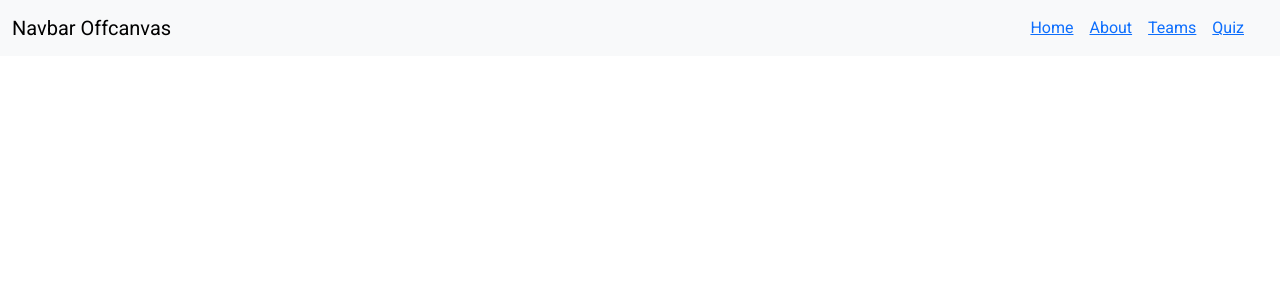
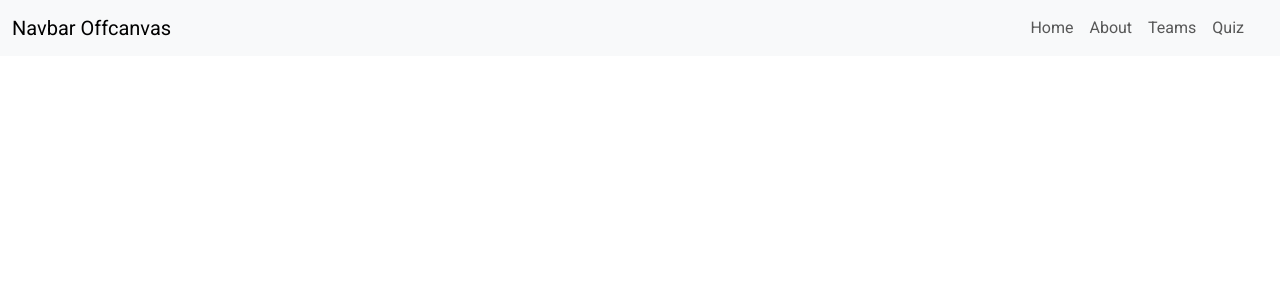
Before and after one commit to VenessaKarlsson/NFLGuide, a Next.js app in the folder nfl/: page / in a window 1280 px wide. Shown: the top 300 px of the page. Built offline with nearby package versions, Linux system fonts and the light colour scheme.

Commit message:
changes link

```diff
--- a/nfl/app/page.tsx
+++ b/nfl/app/page.tsx
@@ -26,18 +26,10 @@ export default function Home() {
             </Offcanvas.Header>
             <Offcanvas.Body>
               <Nav className="justify-content-end flex-grow-1 pe-3">
-                <Nav.Link>
-                  <Link href={'#'}>Home</Link>
-                </Nav.Link>
-                <Nav.Link>
-                  <Link href={'/about'}>About</Link>
-                </Nav.Link>
-                <Nav.Link>
-                  <Link href={'/teams'}>Teams</Link>
-                </Nav.Link>
-                <Nav.Link>
-                  <Link href={'/quiz'}>Quiz</Link>
-                </Nav.Link>
+                <Nav.Link href="/">Home</Nav.Link>
+                <Nav.Link href="/about">About</Nav.Link>
+                <Nav.Link href="/teams">Teams</Nav.Link>
+                <Nav.Link href="/quiz">Quiz</Nav.Link>
               </Nav>
             </Offcanvas.Body>
           </Navbar.Offcanvas>
```
